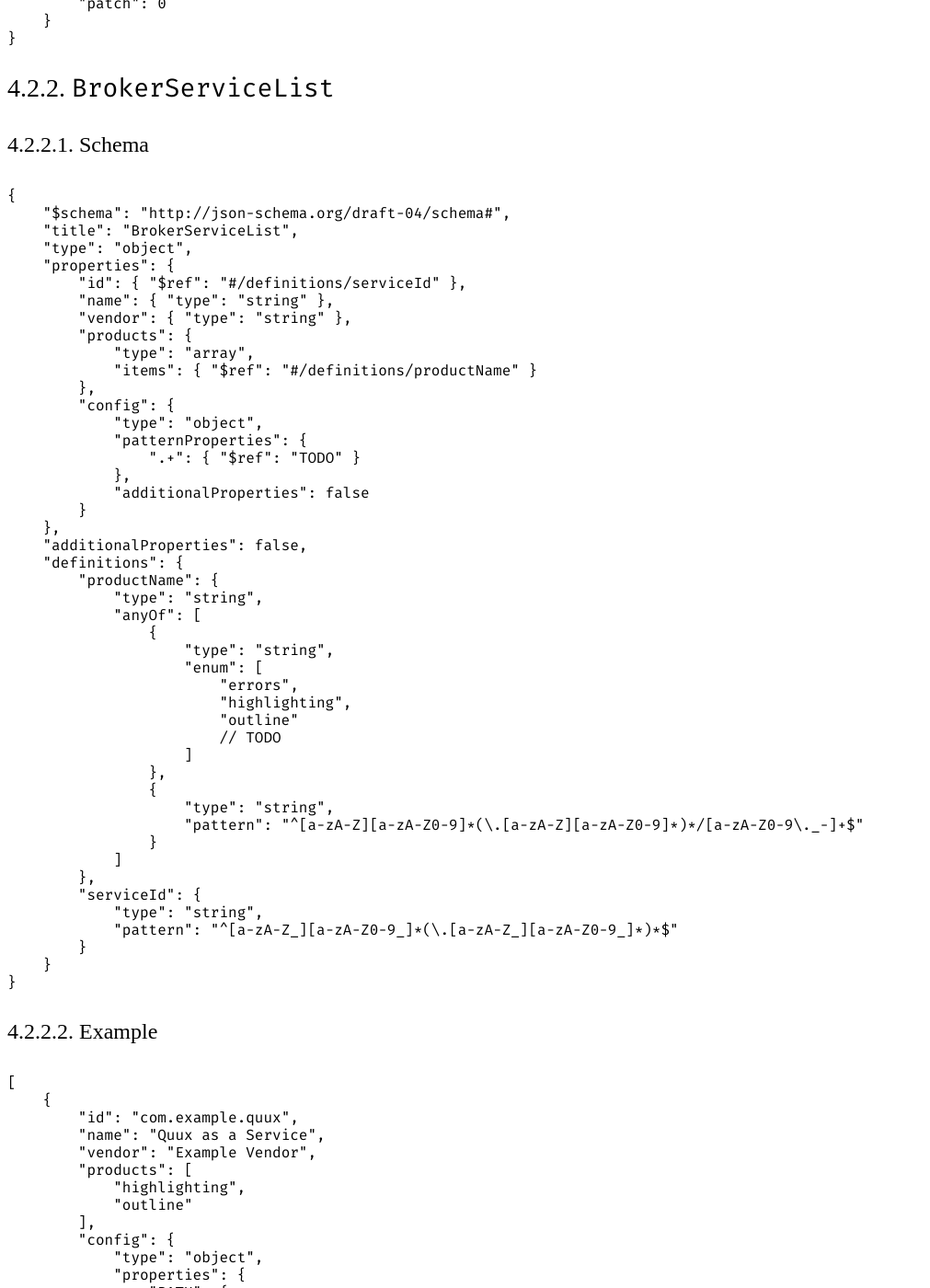
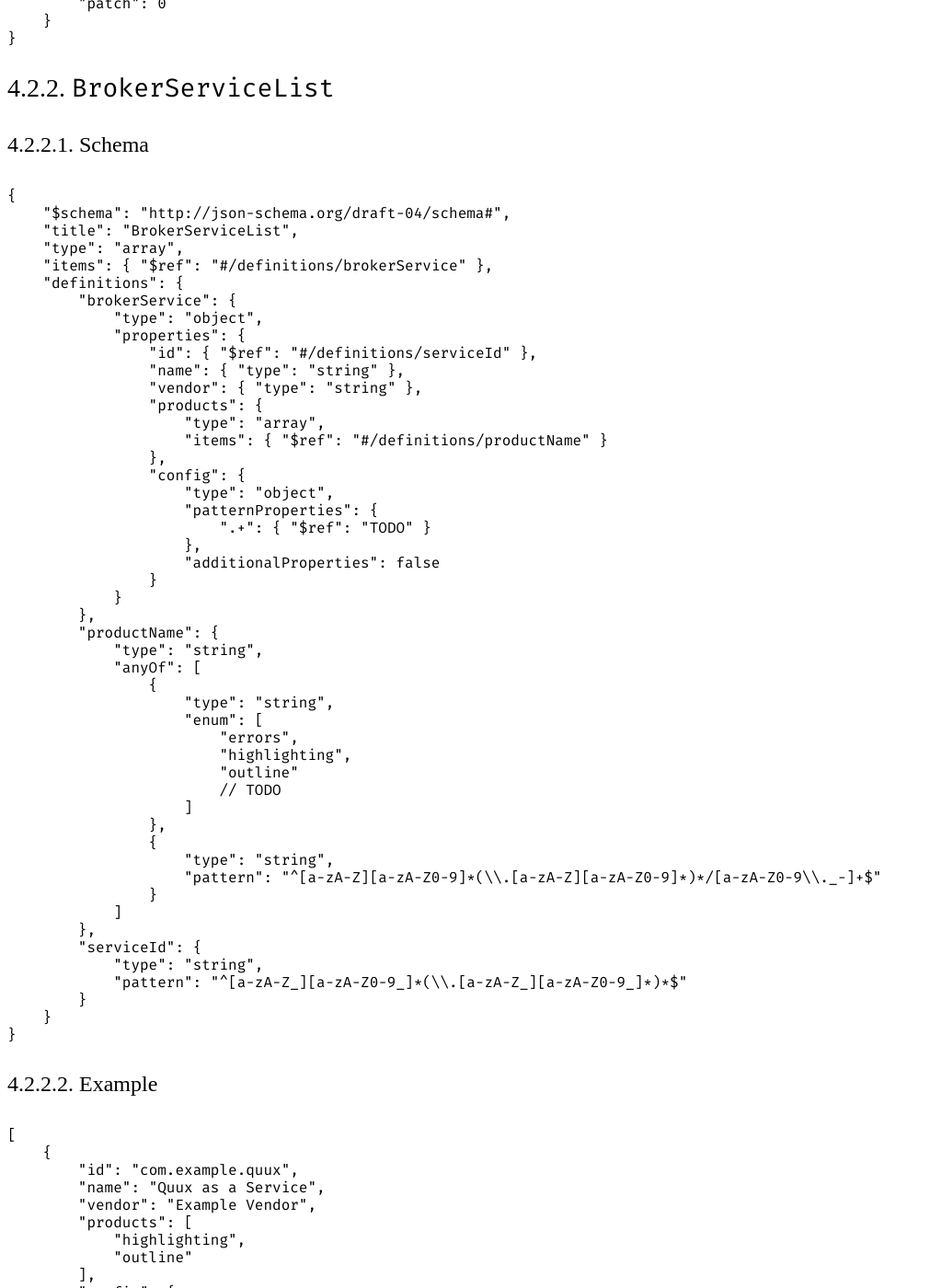
Before and after one commit to remexre/remexre.github.io, a Jekyll site: the page built from _posts/2017-05-19-monto-version-3-specification-draft-1.md, in a window 1280 px wide and 1400 px high, scrolled down 6250 px. Shown: the whole window at 92% size, without its empty margins (0-1011 px from the left). Built offline with Jekyll 4.4.1, drawn with Linux system fonts in a browser that asks for light colours; some web fonts are replaced.

Commit message:
Fixes BrokerServiceList.

```diff
--- a/_posts/2017-05-19-monto-version-3-specification-draft-1.md
+++ b/_posts/2017-05-19-monto-version-3-specification-draft-1.md
@@ -362,25 +362,28 @@ Messages are documented with JSON Schema ([\[JSONSCHEMA\]](#json-schema)).
 {
 	"$schema": "http://json-schema.org/draft-04/schema#",
 	"title": "BrokerServiceList",
-	"type": "object",
-	"properties": {
-		"id": { "$ref": "#/definitions/serviceId" },
-		"name": { "type": "string" },
-		"vendor": { "type": "string" },
-		"products": {
-			"type": "array",
-			"items": { "$ref": "#/definitions/productName" }
+	"type": "array",
+	"items": { "$ref": "#/definitions/brokerService" },
+	"definitions": {
+		"brokerService": {
+			"type": "object",
+			"properties": {
+				"id": { "$ref": "#/definitions/serviceId" },
+				"name": { "type": "string" },
+				"vendor": { "type": "string" },
+				"products": {
+					"type": "array",
+					"items": { "$ref": "#/definitions/productName" }
+				},
+				"config": {
+					"type": "object",
+					"patternProperties": {
+						".+": { "$ref": "TODO" }
+					},
+					"additionalProperties": false
+				}
+			}
 		},
-		"config": {
-			"type": "object",
-			"patternProperties": {
-				".+": { "$ref": "TODO" }
-			},
-			"additionalProperties": false
-		}
-	},
-	"additionalProperties": false,
-	"definitions": {
 		"productName": {
 			"type": "string",
 			"anyOf": [
@@ -395,13 +398,13 @@ Messages are documented with JSON Schema ([\[JSONSCHEMA\]](#json-schema)).
 				},
 				{
 					"type": "string",
-					"pattern": "^[a-zA-Z][a-zA-Z0-9]*(\.[a-zA-Z][a-zA-Z0-9]*)*/[a-zA-Z0-9\._-]+$"
+					"pattern": "^[a-zA-Z][a-zA-Z0-9]*(\\.[a-zA-Z][a-zA-Z0-9]*)*/[a-zA-Z0-9\\._-]+$"
 				}
 			]
 		},
 		"serviceId": {
 			"type": "string",
-			"pattern": "^[a-zA-Z_][a-zA-Z0-9_]*(\.[a-zA-Z_][a-zA-Z0-9_]*)*$"
+			"pattern": "^[a-zA-Z_][a-zA-Z0-9_]*(\\.[a-zA-Z_][a-zA-Z0-9_]*)*$"
 		}
 	}
 }
```
